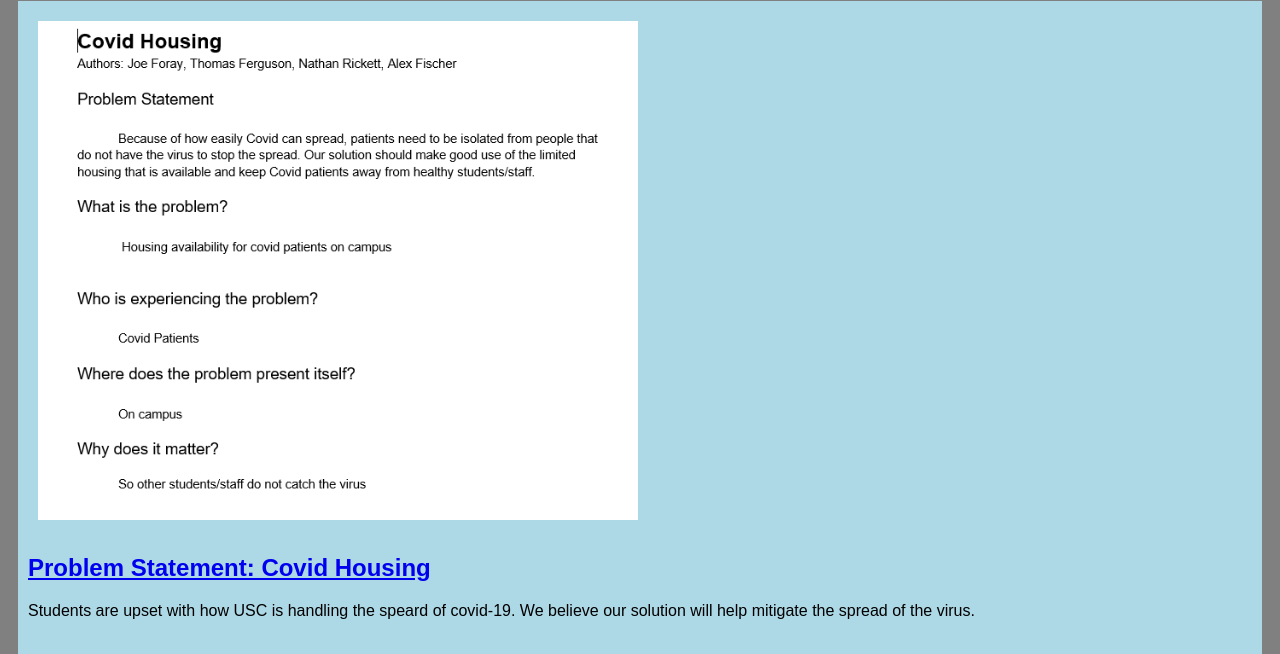
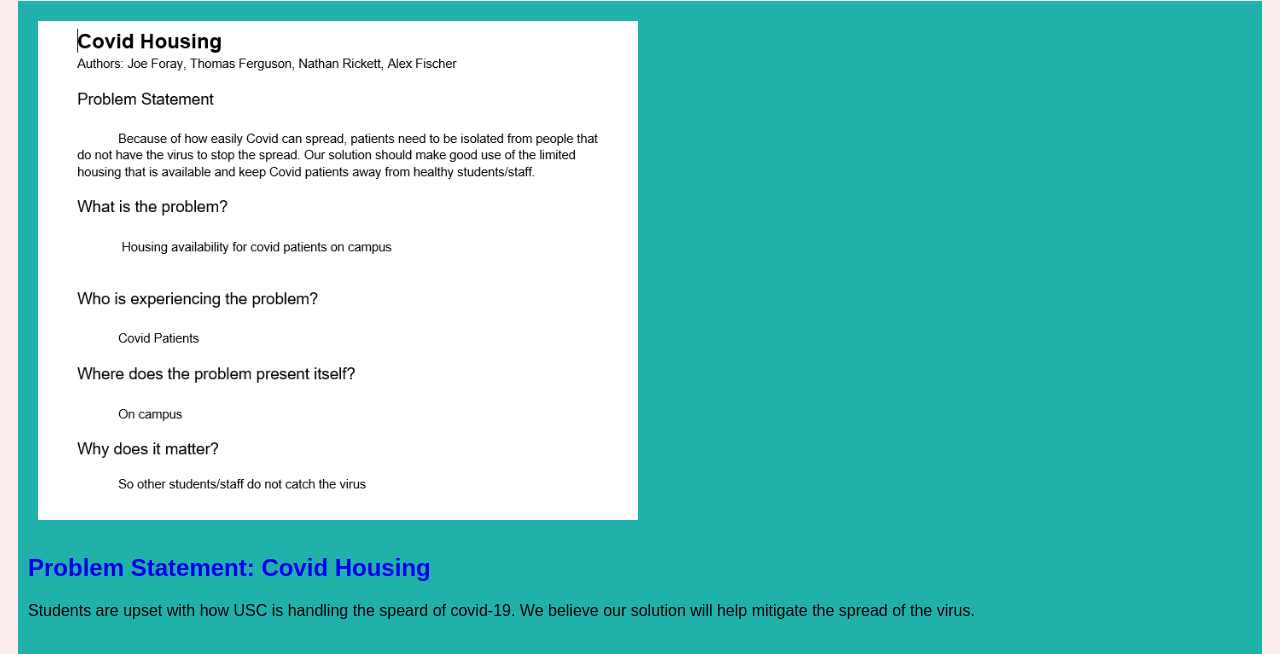
Before and after one commit to NathanRickett/NathanRickett.github.io, a plain HTML site: page index.html in a window 1280 px wide. Shown: the part 79-733 px from the top of the page. Drawn offline with Linux system fonts and the light colour scheme.

Commit message:
Add files via upload

```diff
--- a/styles.css
+++ b/styles.css
@@ -1,11 +1,11 @@
 body {
-    background: grey;
+    background: rgb(250, 237, 237);
     font-family:Arial, Helvetica, sans-serif;
 
 }
 .assignment{
     padding:10px;
-    background: lightblue;
+    background:lightseagreen;
     margin: 10px;
 
 }
@@ -18,3 +18,6 @@ h1{
     color: black;
     text-align: center;
 }
+a{
+    text-decoration: none;
+}
```
